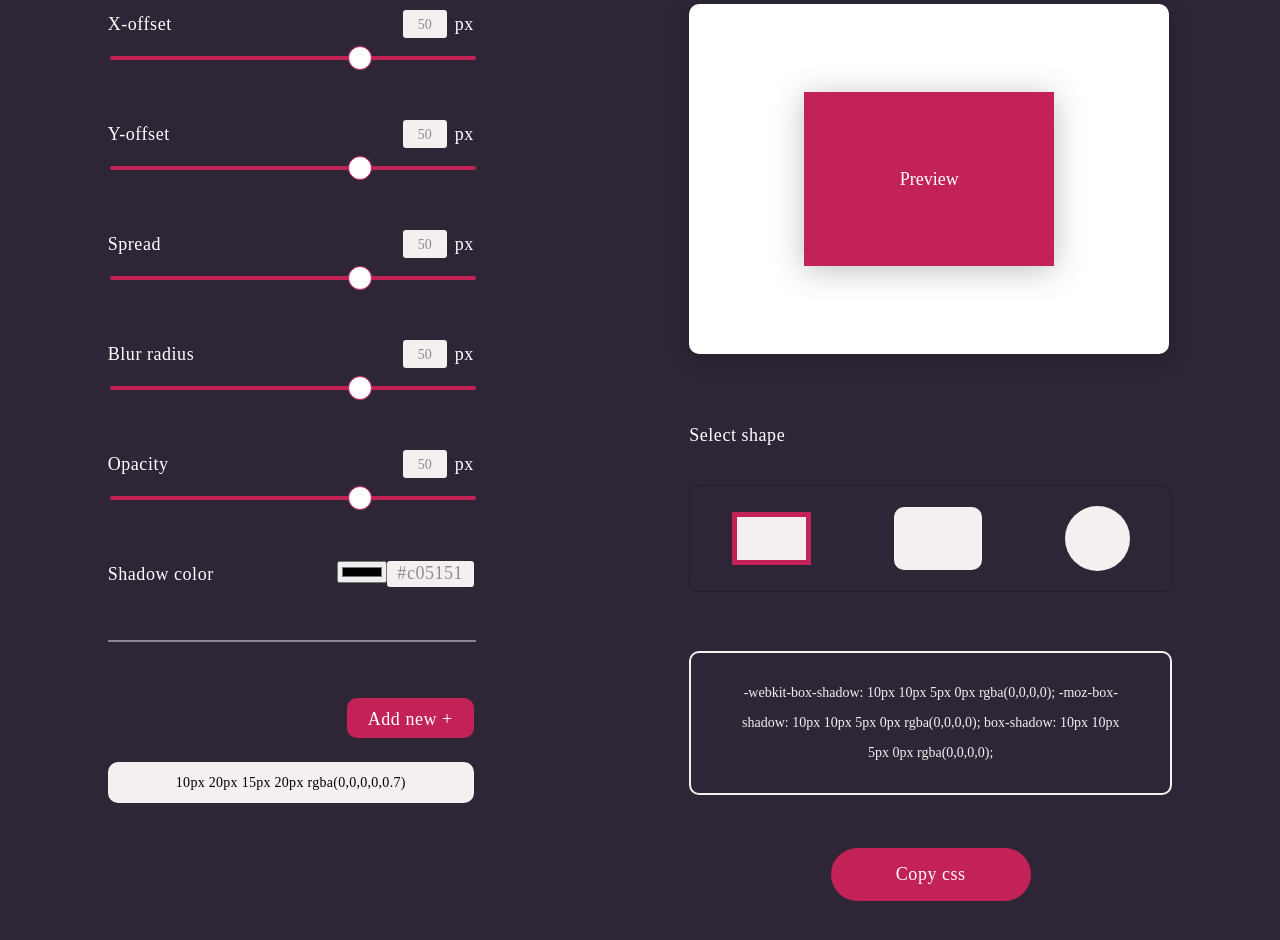
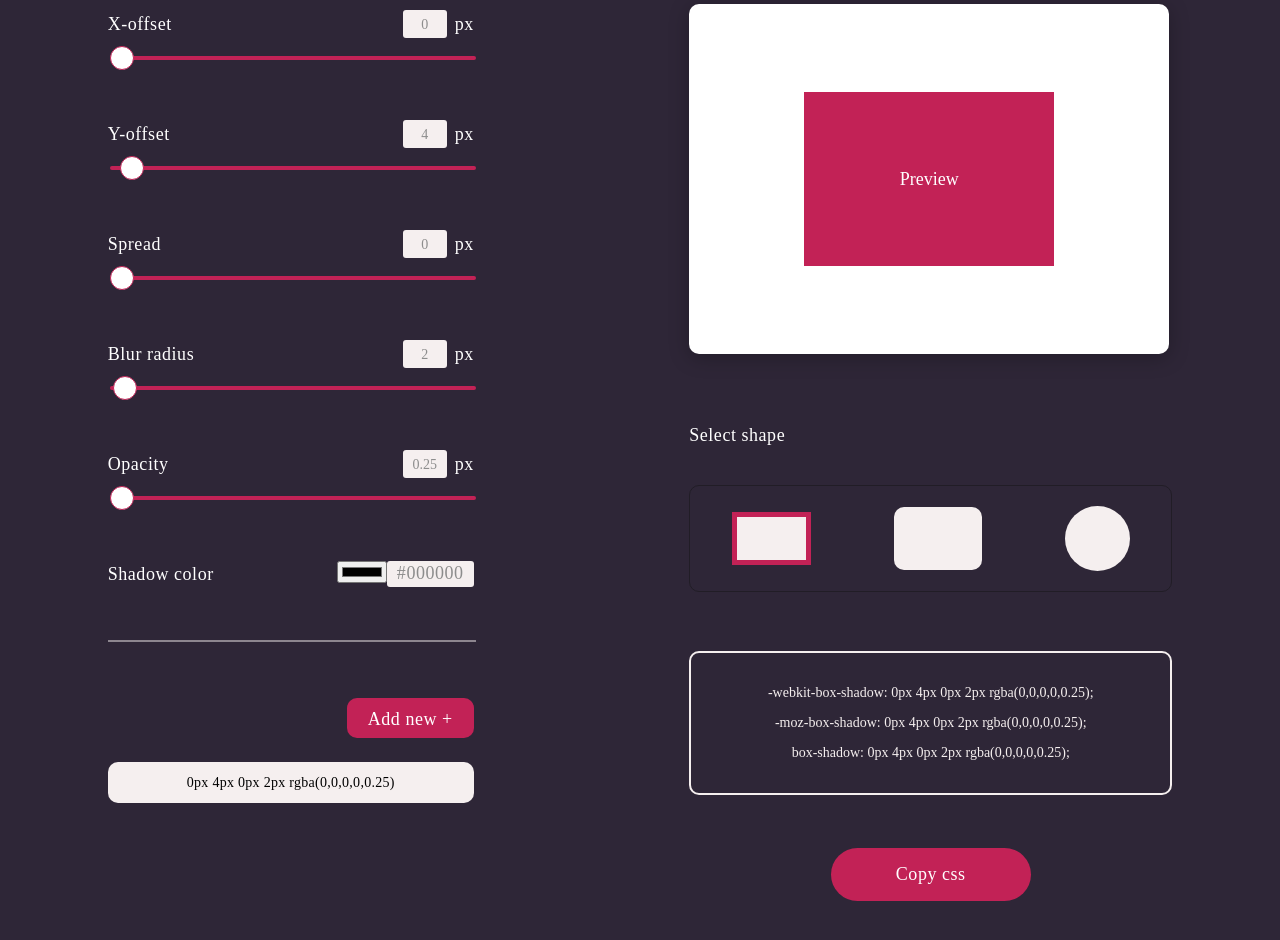
Before and after one commit to firstbytehq/css-box-shadow-app, a React (Create React App) app: page / in a window 1280 px wide. Shown: the part 820-1760 px from the top of the page. Built offline with nearby package versions, Linux system fonts and the light colour scheme.

Commit message:
box-shadow property changes based on user input

```diff
--- a/src/App.js
+++ b/src/App.js
@@ -1,10 +1,19 @@
-import React from 'react';
+import React, { useEffect } from 'react';
 // import Shape from './Shape.js';
+import { connect } from 'react-redux';
+
 import Header from 'components/Header';
 import Introduction from 'components/Introduction';
 import Content from 'components/Content';
 
-function App() {
+import { loadShadowproperty } from 'reducer';
+
+ const App = ({ loadShadowproperty }) => {
+
+   useEffect(() => {
+     loadShadowproperty()
+   },[loadShadowproperty])
+
   return (
     <>
       <Header />
@@ -14,4 +23,4 @@ function App() {
   );
 }
 
-export default App;
+export default connect(null,{loadShadowproperty}) (App);
--- a/src/components/Controls.js
+++ b/src/components/Controls.js
@@ -1,7 +1,8 @@
 import React from 'react';
 import styled from 'styled-components';
+import { connect } from 'react-redux';
 
-import Input from './Input';
+import InputContainer from './InputContainer';
 
 const Line = styled.div`
   width: 366px; /* 379 */
@@ -56,22 +57,24 @@ const Container = styled.div`
   width: 366px;
 `
 
-export default () => {
+const Controls = ({ shadowControls, boxShadow }) => {
   return(
     <Container>
-      <Input label='X-offset' />
-      <Input label='Y-offset' />
-      <Input label='Spread' />
-      <Input label='Blur radius' />
-      <Input label='Opacity' />
-      <Input type='color' label='Shadow color' />
+      <InputContainer />
       <Line/>
       <ButtonContainer>
         <Button>Add new +</Button>
       </ButtonContainer>
       <BoxShadow>
-        <Text>10px 20px 15px 20px rgba(0,0,0,0,0.7)</Text>
+        <Text>{boxShadow}</Text>
       </BoxShadow>
     </Container>
   )
 }
+
+const mapStateToProps = (state) => ({
+  shadowControls: state.shadowControls,
+  boxShadow: state.boxShadow
+ });
+
+export default connect(mapStateToProps)(Controls)
--- a/src/components/CssCode.js
+++ b/src/components/CssCode.js
@@ -1,4 +1,6 @@
 import React from 'react';
+
+import { connect } from 'react-redux';
 
 import styled from 'styled-components';
 
@@ -46,17 +48,41 @@ color: #F5EFEF;
 
 `
 
-export default () => (
+const CssCode = ({ boxShadow }) => {
+
+  const copyCss = (copyText) => {
+    let input = document.createElement('textarea');
+    input.innerHTML = copyText;
+    document.body.appendChild(input);
+    input.select();
+    let result = document.execCommand('copy');
+    document.body.removeChild(input);
+    return result;
+  }
+
+  return(
   <>
     <CodeContainer>
       <Code>
-        -webkit-box-shadow: 10px 10px 5px 0px rgba(0,0,0,0);
-        -moz-box-shadow: 10px 10px 5px 0px rgba(0,0,0,0);
-         box-shadow: 10px 10px 5px 0px rgba(0,0,0,0);
+         {`-webkit-box-shadow: ${boxShadow};`} <br/>
+         {`-moz-box-shadow: ${boxShadow};`} <br/>
+         {`box-shadow: ${boxShadow};`}
       </Code>
     </CodeContainer>
-    <Button>
+    <Button
+      onClick={() =>
+        copyCss(
+          `-webkit-box-shadow: ${boxShadow};
+           -moz-box-shadow: ${boxShadow};
+            box-shadow: ${boxShadow};`
+        )
+      }
+    >
       Copy css
     </Button>
   </>
-)
+)}
+
+const mapStateToProps = state => ({ boxShadow: state.boxShadow })
+
+export default connect(mapStateToProps)(CssCode)
--- a/src/components/Input.js
+++ b/src/components/Input.js
@@ -98,19 +98,19 @@ const Color = styled.span`
   padding-top: 2px;
 `
 
-export default ({ type, label }) => {
+export default ({ type, label, value, onChange }) => {
   if (type === 'color') {
     return(
       <Row>
         <Label>{label}</Label>
         <ColorRow>
         <input
-          //value={value}
+          value={value}
           type={type}
           style={{height: 22}}
-          //onChange={(e) => onChange(e.target.value)}
+          onChange={(e) => onChange(e.target.value)}
         />
-        <Color>#c05151</Color>
+        <Color>{value}</Color>
       </ColorRow>
       </Row>
     )
@@ -120,11 +120,21 @@ export default ({ type, label }) => {
         <Row>
           <Label>{label}</Label>
           <Row>
-            <ValueContainer value="50" />
+            <ValueContainer
+              value={value}
+              onChange={(e) => onChange(e.target.value)}
+            />
             <Px>px</Px>
           </Row>
         </Row>
-        <input type="range" min="1" max="100" value="70" class="slider" id="myRange"/>
+        <input
+          type="range"
+          min="1" max="100"
+          value={value}
+          class="slider"
+          id="myRange"
+          onChange={(e) => onChange(e.target.value)}
+        />
       </SliderContainer>
     )
   }
--- /dev/null
+++ b/src/components/InputContainer.js
@@ -0,0 +1,89 @@
+import React from 'react';
+import { connect } from 'react-redux';
+
+import Input from './Input';
+
+import { updateShadowProperty } from 'reducer';
+
+const InputContainer = ({ activeShadow, updateShadowProperty }) => {
+  const {
+    xOffset,
+    yOffset,
+    spread,
+    blurRadius,
+    opacity,
+    shadowColor
+} = activeShadow
+  return(
+    <>
+    <Input
+      label='X-offset'
+      value={xOffset}
+      onChange={(value) => {
+        if (isNaN(value)) {
+          if (value === '-') {
+            updateShadowProperty({ key: 'xOffset', value })
+          }
+        }else {
+          updateShadowProperty({ key: 'xOffset', value })
+        }
+      }}
+    />
+    <Input
+      label='Y-offset'
+      value={yOffset}
+      key='yOffset'
+      onChange={(value) => {
+        if (isNaN(value)) {
+          if (value === '-') {
+            updateShadowProperty({ key: 'yOffset', value })
+          }
+        }else {
+          updateShadowProperty({ key: 'yOffset', value })
+        }
+      }}
+    />
+    <Input
+      label='Spread'
+      value={spread}
+      key='spread'
+      onChange={(value) => {
+        if (!isNaN(value) && value.search('-') === -1) {
+          updateShadowProperty({ key: 'spread', value })
+        }
+      }}
+    />
+    <Input
+      label='Blur radius'
+      value={blurRadius}
+      key='blurRadius'
+      onChange={(value) => {
+        if (!isNaN(value) && value.search('-') === -1) {
+          updateShadowProperty({ key: 'blurRadius', value })
+        }
+      }}
+    />
+    <Input
+      label='Opacity'
+      value={opacity}
+      key='opacity'
+      onChange={(value) => {
+        if (!isNaN(value) && value.search('-') === -1) {
+          updateShadowProperty({ key: 'opacity', value})
+        }
+      }}
+    />
+    <Input
+      type='color'
+      label='Shadow color'
+      value={shadowColor}
+      key='shadowColor'
+      onChange={(value) => updateShadowProperty({ key: 'shadowColor', value })}
+    />
+    </>
+  )
+}
+
+const mapStateToProps = state => ({ activeShadow: state.activeShadow })
+
+export default connect(mapStateToProps, {updateShadowProperty})(InputContainer)
--- a/src/components/PreviewContainer.js
+++ b/src/components/PreviewContainer.js
@@ -25,7 +25,7 @@ const Text = styled.span`
   color: #FFFFFF;
 `
 
-const PreviewContainer = ({ ActiveShape, shapes }) => {
+const PreviewContainer = ({ ActiveShape, shapes, boxShadow }) => {
 
   const selectedShape = shapes.find(item=> item.isSelected === true);
 
@@ -34,21 +34,26 @@ const PreviewContainer = ({ ActiveShape, shapes }) => {
     height: ${selectedShape.id === 'circle' ? '200px' : '174px'};
     border-radius: ${selectedShape.id === 'circle' && '100%'};
     background: #C22256;
-    box-shadow: 0px 4px 30px rgba(0, 0, 0, 0.25);
+    box-shadow: ${props => props.boxShadow&& props.boxShadow}; /*0px 4px 30px rgba(0, 0, 0, 0.25);*/
     display: flex;
     justify-content: center;
     align-items: center;
+    cursor: auto;
   `;
 
   return (
     <Container>
-      <Preview>
+      <Preview boxShadow={boxShadow}>
         <Text>Preview</Text>
       </Preview>
     </Container>
   )
 }
 
-const mapStateToProps = (state) => ({ ActiveShape: state.ActiveShape, shapes: state.shapes })
+const mapStateToProps = (state) => ({
+  ActiveShape: state.ActiveShape,
+  shapes: state.shapes,
+  boxShadow: state.boxShadow
+})
 
 export default connect(mapStateToProps)(PreviewContainer)
--- a/src/components/Shapes.js
+++ b/src/components/Shapes.js
@@ -6,6 +6,7 @@ export const Rectangle = styled.div`
   background: #F5EFEF;
   border: ${props => `5px solid ${props.isSelected? '#C22256' : 'transparent'}`};
   box-sizing: border-box;
+  cursor: pointer;
 `;
 export const RoundedRectangle = styled.div`
   width: 78px;
@@ -13,6 +14,7 @@ export const RoundedRectangle = styled.div`
   background: #F5EFEF;
   border-radius: 10px;
   border: ${props => `5px solid ${props.isSelected? '#C22256' : 'transparent'}`};
+  cursor: pointer;
 `;
 export const Circle = styled.div`
   width: 55px;
@@ -20,4 +22,5 @@ export const Circle = styled.div`
   background: #F5EFEF;
   border-radius: 35px;
   border: ${props => `5px solid ${props.isSelected? '#C22256' : 'transparent'}`};
+  cursor: pointer;
 `
--- a/src/reducer.js
+++ b/src/reducer.js
@@ -2,9 +2,10 @@
 import { Rectangle, RoundedRectangle, Circle } from 'components/Shapes';
 
 const SELECT_SHAPE = 'SELECT_SHAPE';
+const LOAD_SHADOW_PROPERTY = 'LOAD_SHADOW_PROPERTY';
+const UPDATE_SHADOW_PROPERTY = 'UPDATE_SHADOW_PROPERTY';
 
 const initialState = {
-  //selectedShape: 'Rectangle',
   ActiveShape: Rectangle,
   shapes: [
     {
@@ -22,12 +23,29 @@ const initialState = {
       Shape: Circle,
       isSelected: false
     }
-  ]
+  ],
+  shadowControls: [
+    {
+      id: Math.floor(Math.random() * 100) + 1,
+      xOffset: 0,
+      yOffset: 4,
+      spread: 0,
+      blurRadius: 2,
+      opacity: 0.25,
+      shadowColor: '#000000',
+      isActive: true
+    }
+  ],
+  activeShadow: {},
+  boxShadow: '0px 4px 0px 2px rgba(0,0,0,0,0.25)'
 }
 
 export default (state = initialState, action) => {
   const { type, payload } = action;
   switch (type) {
+    case LOAD_SHADOW_PROPERTY:
+      return { ...state, activeShadow: initialState.shadowControls[0] }
+
     case SELECT_SHAPE:
       const updatedShapes = state.shapes.map(item => {
         if (item.id === payload) {
@@ -38,10 +56,54 @@ export default (state = initialState, action) => {
       });
       const selectedShape = updatedShapes.find(item=> item.isSelected === true);
       return { ...state, shapes: updatedShapes,  ActiveShape: selectedShape.Shape }
+
+    case UPDATE_SHADOW_PROPERTY:{
+      const { key, value } = payload;
+      const { activeShadow } = state;
+      const {
+        xOffset,
+        yOffset,
+        spread,
+        blurRadius,
+        opacity,
+        shadowColor
+      } = activeShadow;
+      const color = key === 'shadowColor'? value : shadowColor;
+      const offsetX = key === 'xOffset' ? value : xOffset;
+      const offsetY = key === 'yOffset' ? value : yOffset;
+      const blur = key === 'blurRadius' ? value : blurRadius;
+      const spr = key === 'spread' ? value : spread;
+      const opa = key === 'opacity'? value : opacity;
+
+      const col = color.replace('#', '');
+      let bigint = parseInt(col, 16);
+      let r = (bigint >> 16) & 255;
+      let g = (bigint >> 8) & 255;
+      let b = bigint & 255;
+
+      const colorCode = `rgba(${r},${g},${b},${opa})`
+      const cssCode = `${offsetX}px ${offsetY}px ${blur}px ${spr}px ${colorCode}`;
+
+      return {
+        ...state,
+        activeShadow: {
+          ...state.activeShadow,
+          [key] : value
+        },
+        boxShadow: cssCode
+      }
+    }
+
     default:
       return state
   }
 }
 
+export const loadShadowproperty = () => ({ type: LOAD_SHADOW_PROPERTY });
 
-export const selectShape = (shapeId) => ({ type: SELECT_SHAPE, payload: shapeId })
+export const selectShape = (shapeId) => ({ type: SELECT_SHAPE, payload: shapeId });
+
+export const updateShadowProperty = ({ key, value }) => ({
+  type: UPDATE_SHADOW_PROPERTY,
+  payload: { key, value }
+})
```
